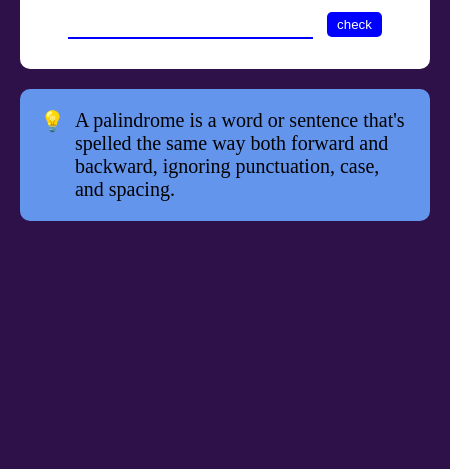
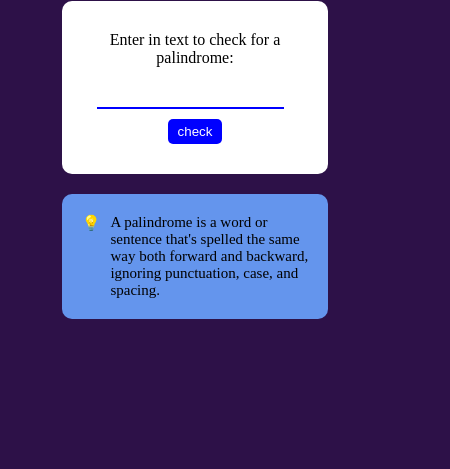
Before and after one commit to aiyus2020/Palindrome, a plain HTML site: page index.html in a window 390 px wide. Shown: the part 375-844 px from the top of the page, 450 px wide, since content can reach past the window. Drawn offline with Linux system fonts and the light colour scheme.

Commit message:
second commit

```diff
--- a/styles.css
+++ b/styles.css
@@ -39,7 +39,6 @@ body {
   border-color: blue;
   margin-right: 10px;
   padding: 5px;
-  width: 70%;
 }
 .input-container button {
   padding: 5px 10px;
@@ -62,3 +61,14 @@ body {
 #result {
   display: none;
 }
+@media only screen and (max-width: 600px) {
+  .container {
+    width: 300px;
+  }
+  .input-container input {
+    margin-bottom: 10px;
+  }
+  .meaning {
+    font-size: 15px;
+  }
+}
```
